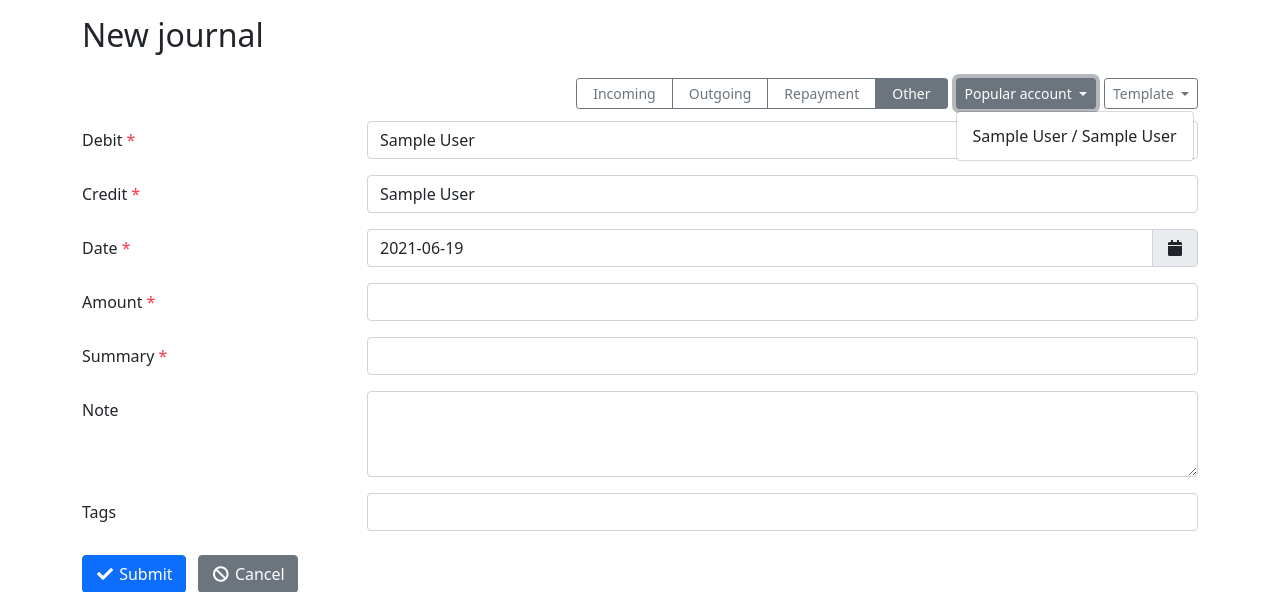
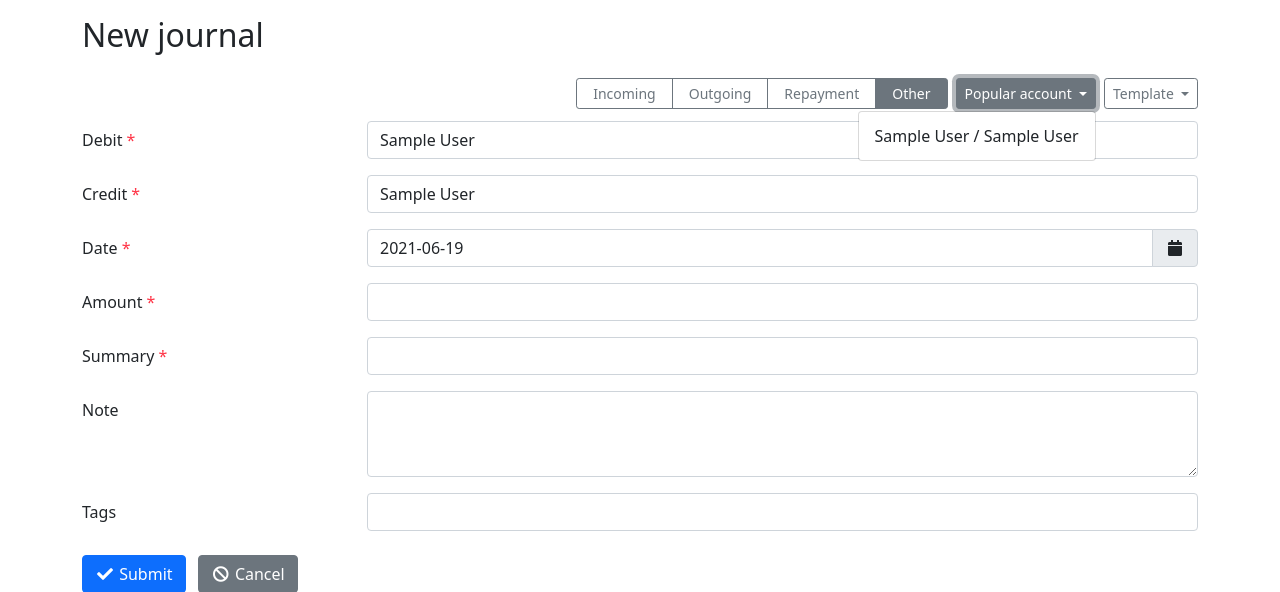
Before and after one commit to taqueci/nomoney, a Django app: page /n/money/journals/new in a window 1280 px wide, after a click on "Popular account". Shown: the part 96-688 px from the top of the page. Run offline with Django 3.2, Linux system fonts and the light colour scheme; a user stored in the database is signed in; tables that the repository leaves empty hold one stand-in row (values such as "Sample post"); grey boxes marked "Sample" are stand-in pictures; some libraries are stand-ins or nearby versions.

Commit message:
Fix dropdown menu alignment

```diff
--- a/money/templates/money/base.html
+++ b/money/templates/money/base.html
@@ -54,7 +54,7 @@
             <span class="me-1">{% user_avatar user 16 %}</span>
             {{ user|user_full_name:LANGUAGE_CODE }}
           </a>
-          <div class="dropdown-menu dropdown-menu-right">
+          <div class="dropdown-menu dropdown-menu-end">
             <form name="lang" method="post" action="{% url 'set_language' %}">
               {% csrf_token %}
               <input name="next" type="hidden" value="{{ request.get_full_path }}">
--- a/money/templates/money/journals/form.html
+++ b/money/templates/money/journals/form.html
@@ -31,7 +31,7 @@
   <button class="btn btn-outline-secondary btn-sm dropdown-toggle" type="button" data-bs-toggle="dropdown">
     {% trans 'Popular account' %}
   </button>
-  <div id="popular" class="dropdown-menu dropdown-menu-right">
+  <div id="popular" class="dropdown-menu dropdown-menu-end">
     {% for x in popular_account %}
     <a class="dropdown-item" href="#" data-debit="{{ x.debit__id }}" data-credit="{{ x.credit__id }}">{{ x.debit__name }} / {{ x.credit__name }}</a>
     {% endfor %}
@@ -44,7 +44,7 @@
   <button class="btn btn-outline-secondary btn-sm dropdown-toggle" type="button" data-bs-toggle="dropdown">
     {% trans 'Template' %}
   </button>
-  <div id="template" class="dropdown-menu dropdown-menu-right">
+  <div id="template" class="dropdown-menu dropdown-menu-end">
     {% for x in template %}
     <a class="dropdown-item" href="?{% url_params template=x.id %}">{{ x.name }}</a>
     {% endfor %}
```
